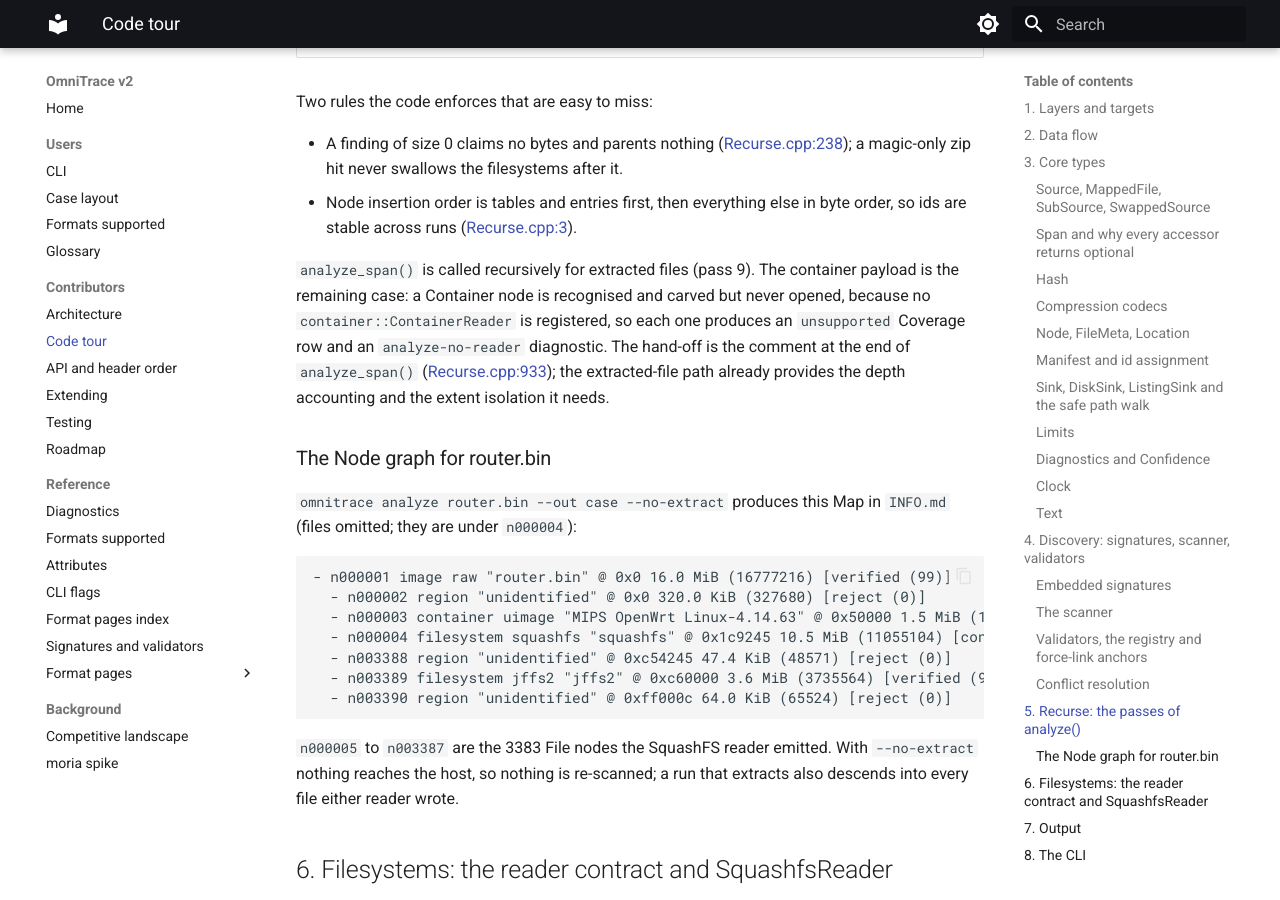
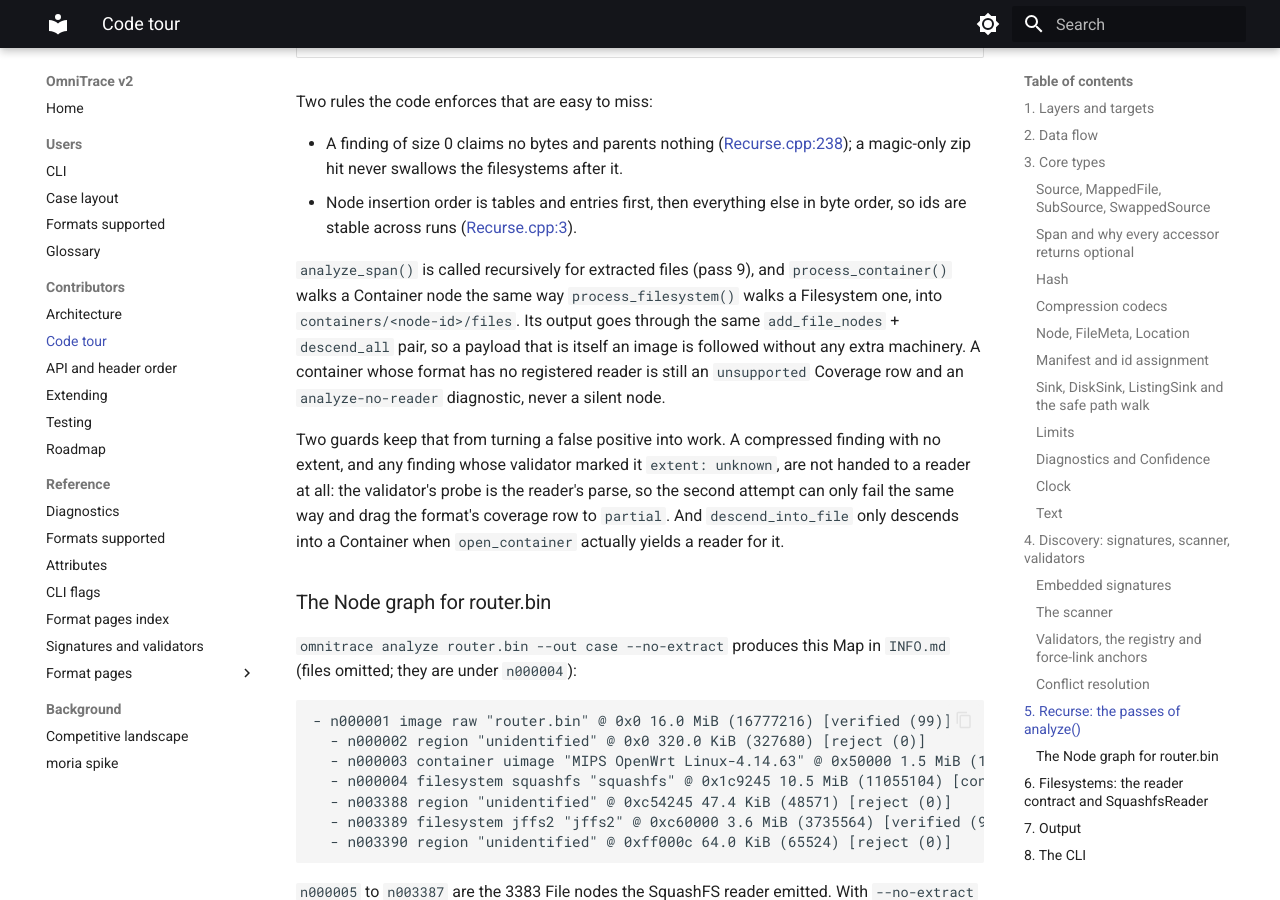
Before and after one commit to wrongbaud/omnitrace, an MkDocs documentation site: the page built from docs/CODE_TOUR.md, in a window 1280 px wide and 900 px high, scrolled down 9638 px. Built offline with MkDocs 1.6.1 and Material for MkDocs 9.7.7, drawn with Linux system fonts in a browser that asks for light colours; some of the changed text lies outside the part shown.

Commit message:
Docs: refresh the project state and the examples that the readers made stale
CLAUDE.md said Phase 1 was "next" with the filesystem readers unwritten. It
now states what is registered today and carries the three things a future
session would otherwise rediscover by breaking them: how nested analysis
works and where it lives, the two guards that stop an eMMC image's hundreds
of accidental magics turning into work (the descend rule and `extent:
unknown`), and that a sizing validator runs on every false positive, so it
must screen cheaply and read any forward search in chunks.

Also records two rules that cost real time to learn: diagnostic codes and
attrs keys have to be literal in the source or scripts/gen_docs.py cannot
catalogue them, and bzip2/LZO are absent by decision (each needs a new
third-party dependency) rather than by oversight.

The stale examples were all the same shape: output captured when a format had
no reader. README.md and docs/CLI.md showed router.bin with
`uimage unsupported` and `jffs2 unsupported` and a node count from before the
filesystem readers landed; both now carry the real output. ARCHITECTURE.md and
CODE_TOUR.md still said no container reader was registered, which stopped
being true three commits ago; CODE_TOUR.md gains the two guards and names the
five readers. The "no reader" lines left in ubi.md and android-sparse.md are
still accurate.

Co-Authored-By: Claude Opus 5 (1M context) <noreply@anthropic.com>

```diff
--- a/docs/CODE_TOUR.md
+++ b/docs/CODE_TOUR.md
@@ -380,13 +380,21 @@ Two rules the code enforces that are easy to miss:
   byte order, so ids are stable across runs
   ([Recurse.cpp:3](../src/discovery/Recurse.cpp#L3)).
 
-`analyze_span()` is called recursively for extracted files (pass 9). The
-container payload is the remaining case: a Container node is recognised and
-carved but never opened, because no `container::ContainerReader` is registered,
-so each one produces an `unsupported` Coverage row and an `analyze-no-reader`
-diagnostic. The hand-off is the comment at the end of `analyze_span()`
-([Recurse.cpp:933](../src/discovery/Recurse.cpp#L933)); the extracted-file path
-already provides the depth accounting and the extent isolation it needs.
+`analyze_span()` is called recursively for extracted files (pass 9), and
+`process_container()` walks a Container node the same way
+`process_filesystem()` walks a Filesystem one, into
+`containers/<node-id>/files`. Its output goes through the same
+`add_file_nodes` + `descend_all` pair, so a payload that is itself an image is
+followed without any extra machinery. A container whose format has no
+registered reader is still an `unsupported` Coverage row and an
+`analyze-no-reader` diagnostic, never a silent node.
+
+Two guards keep that from turning a false positive into work. A compressed
+finding with no extent, and any finding whose validator marked it
+`extent: unknown`, are not handed to a reader at all: the validator's probe is
+the reader's parse, so the second attempt can only fail the same way and drag
+the format's coverage row to `partial`. And `descend_into_file` only descends
+into a Container when `open_container` actually yields a reader for it.
 
 ### The Node graph for router.bin
 
@@ -433,8 +441,12 @@ The reader holds a `const Limits*` for the walk in progress
 reads a `Limits` field, never a constant.
 
 `ContainerReader` ([Container.h:40](../include/omnitrace/containers/Container.h#L40))
-has the identical shape for archives and wrappers; no container reader is
-registered yet.
+has the identical shape for archives and wrappers. Nine formats are registered
+across five readers in `src/containers/`: `StreamReader` (gzip, xz, lzma, one
+payload each), `TarReader`, `CpioReader`, `ZipReader`, `UImageReader` and
+`AndroidBootReader` (boot and vendor boot). `src/containers/common.h` holds
+`emit_span_file`, which streams a byte range into the Sink 1 MiB at a time so
+no reader ever holds a member whole unless its codec forces it to.
 
 ## 7. Output
 
```
Also changed, not shown: CLAUDE.md (+8 -3 lines), README.md (+4 -4 lines), docs/ARCHITECTURE.md (+5 -2 lines), docs/CLI.md (+8 -7 lines).
